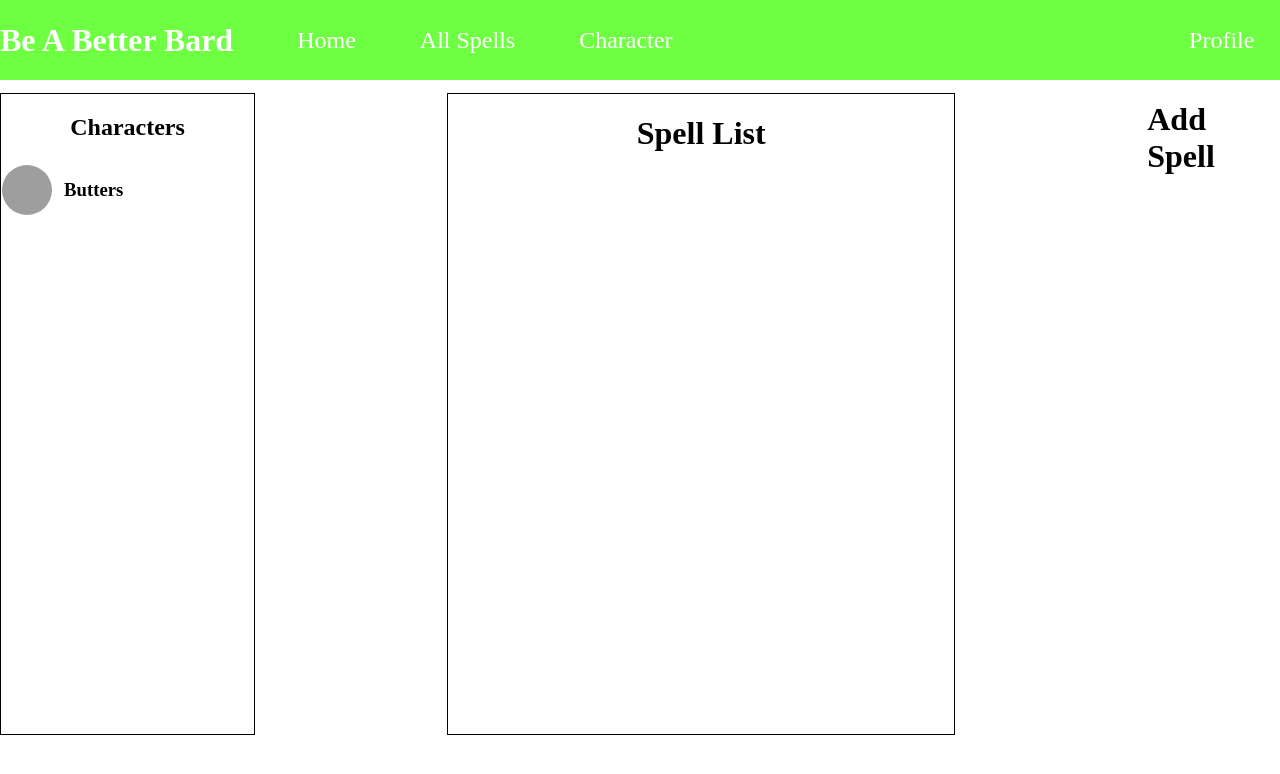
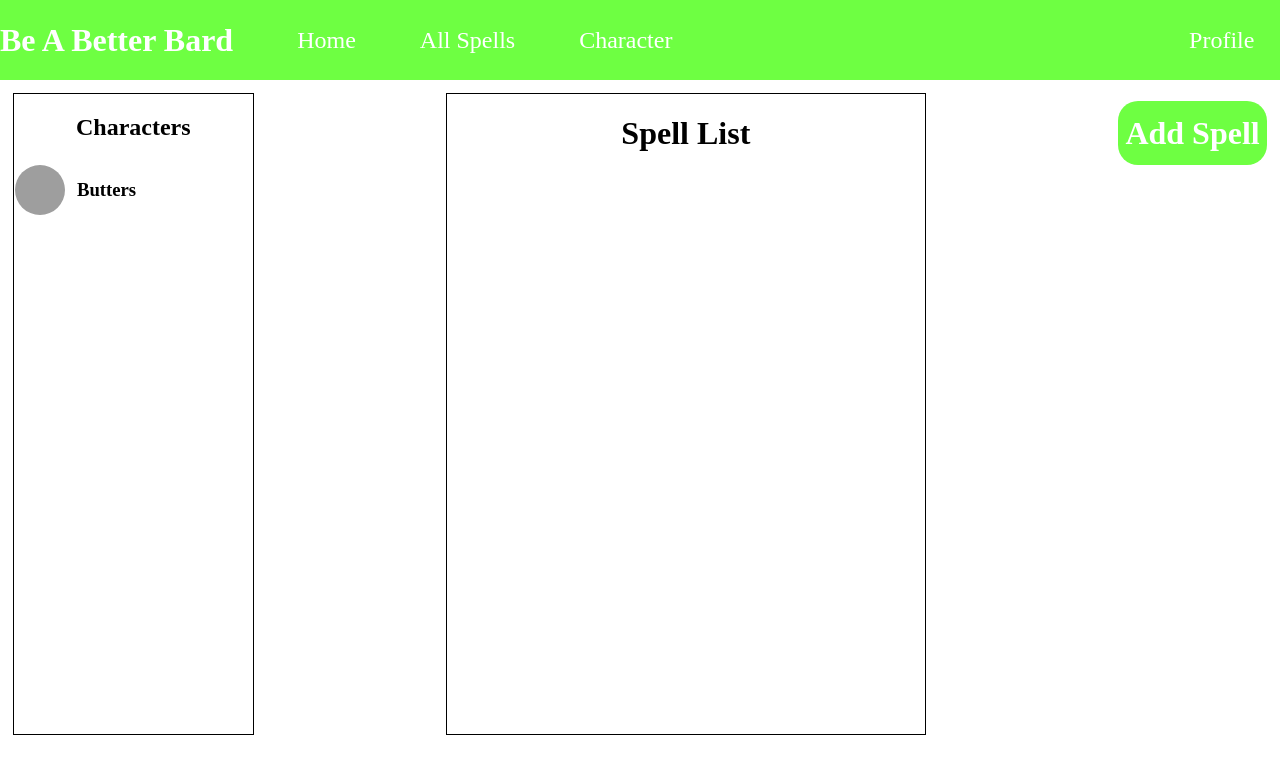
Before and after one commit to Jon-D-Smith/be_a_better_bard, a React (Create React App) app: page /home in a window 1280 px wide. Shown: the top 774 px of the page. Built offline with nearby package versions, Linux system fonts and the light colour scheme; grey boxes are pictures that could not be loaded.

Commit message:
Added basic layout for potential home page

```diff
--- a/src/App.css
+++ b/src/App.css
@@ -12,3 +12,16 @@ body {
   justify-content: space-evenly;
   gap: 15%;
 }
+
+.spell-btn {
+  width: 10rem;
+  height: 4rem;
+  background-color: rgb(110, 255, 66);
+  border-radius: 20px;
+  display: flex;
+  align-items: center;
+  justify-content: center;
+  cursor: pointer;
+  color: white;
+  margin-right: 1%;
+}
--- a/src/App.js
+++ b/src/App.js
@@ -4,6 +4,7 @@ import { Provider } from "react-redux";
 // import store from "./store";
 import router from "./router";
 import Nav from "./components/Navbar";
+import'./App.css'
 const App = () => {
   return (
 
--- a/src/components/Characters.js
+++ b/src/components/Characters.js
@@ -24,6 +24,7 @@ const CharacterList = styled.div`
   height: 80%;
   border: 1px solid black;
   margin-top: 1%;
+  margin-left: 1%;
   display: flex;
   flex-direction: column;
   align-items: center;
--- a/src/components/Home.js
+++ b/src/components/Home.js
@@ -1,12 +1,13 @@
-import'../App.css'
 import Characters from './Characters'
 import styled from 'styled-components'
+
+
 const Home = () => {
   return (
     <div className="main-container">
       <Characters />
     <Spells><h1>Spell List</h1></Spells>
-      <h1>Add Spell</h1>
+      <h1 className="spell-btn">Add Spell</h1>
     </div>
   );
 }
--- a/src/router.js
+++ b/src/router.js
@@ -12,5 +12,6 @@ export default (
     {/* <Route path='/character/:id' component={Character} /> */}
     <Route path='/characters' component={Characters} />
     <Route exact path="/home" component={Home} />
+    <Route path="/" component={Home} />
   </Switch>
 );
```
